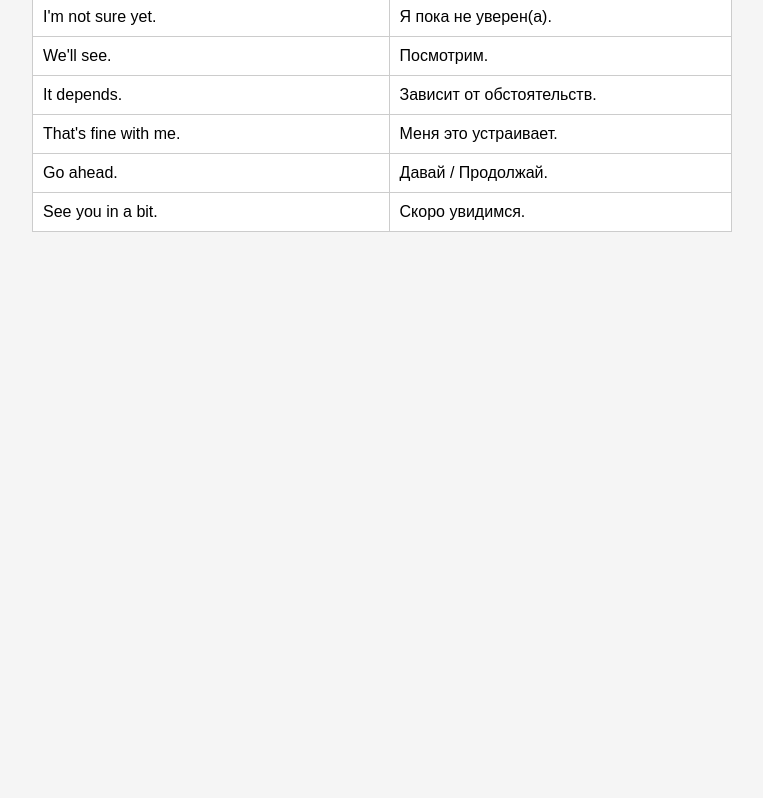
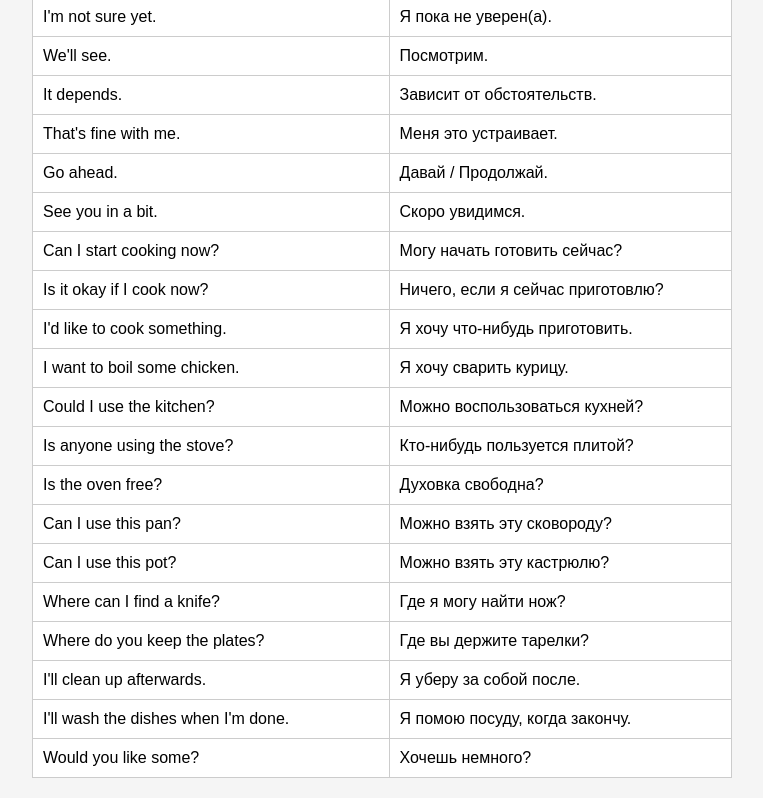
Before and after one commit to HubLis8/words, a plain HTML site: page index.html in a window 1280 px wide. Shown: the part 1494-2292 px from the top of the page, without its empty margins (258-1021 px from the left). Before the commit the page ends 1746 px from the top, so only its background shows below. Drawn offline with Linux system fonts and the light colour scheme.

Commit message:
Update index.html

```diff
--- a/index.html
+++ b/index.html
@@ -92,6 +92,20 @@ background:#eee;
 <tr><td>That's fine with me.</td><td>Меня это устраивает.</td></tr>
 <tr><td>Go ahead.</td><td>Давай / Продолжай.</td></tr>
 <tr><td>See you in a bit.</td><td>Скоро увидимся.</td></tr>
+  <tr><td>Can I start cooking now?</td><td>Могу начать готовить сейчас?</td></tr>
+<tr><td>Is it okay if I cook now?</td><td>Ничего, если я сейчас приготовлю?</td></tr>
+<tr><td>I'd like to cook something.</td><td>Я хочу что-нибудь приготовить.</td></tr>
+<tr><td>I want to boil some chicken.</td><td>Я хочу сварить курицу.</td></tr>
+<tr><td>Could I use the kitchen?</td><td>Можно воспользоваться кухней?</td></tr>
+<tr><td>Is anyone using the stove?</td><td>Кто-нибудь пользуется плитой?</td></tr>
+<tr><td>Is the oven free?</td><td>Духовка свободна?</td></tr>
+<tr><td>Can I use this pan?</td><td>Можно взять эту сковороду?</td></tr>
+<tr><td>Can I use this pot?</td><td>Можно взять эту кастрюлю?</td></tr>
+<tr><td>Where can I find a knife?</td><td>Где я могу найти нож?</td></tr>
+<tr><td>Where do you keep the plates?</td><td>Где вы держите тарелки?</td></tr>
+<tr><td>I'll clean up afterwards.</td><td>Я уберу за собой после.</td></tr>
+<tr><td>I'll wash the dishes when I'm done.</td><td>Я помою посуду, когда закончу.</td></tr>
+<tr><td>Would you like some?</td><td>Хочешь немного?</td></tr>
 </table>
 
 <script>
```
